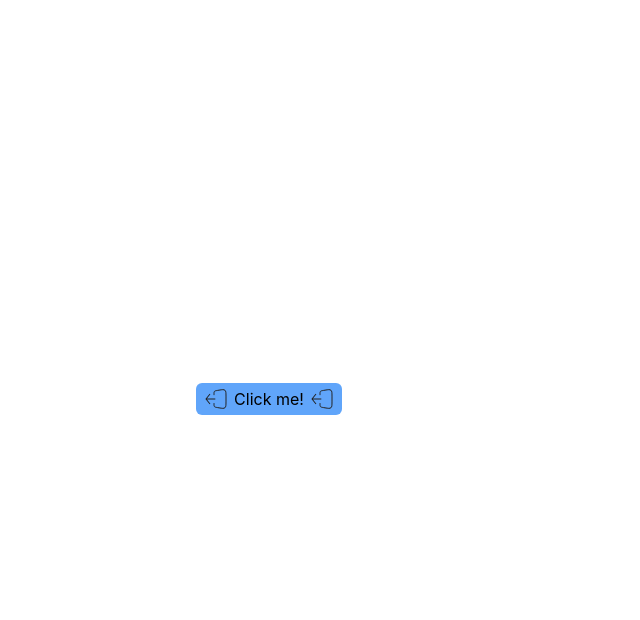
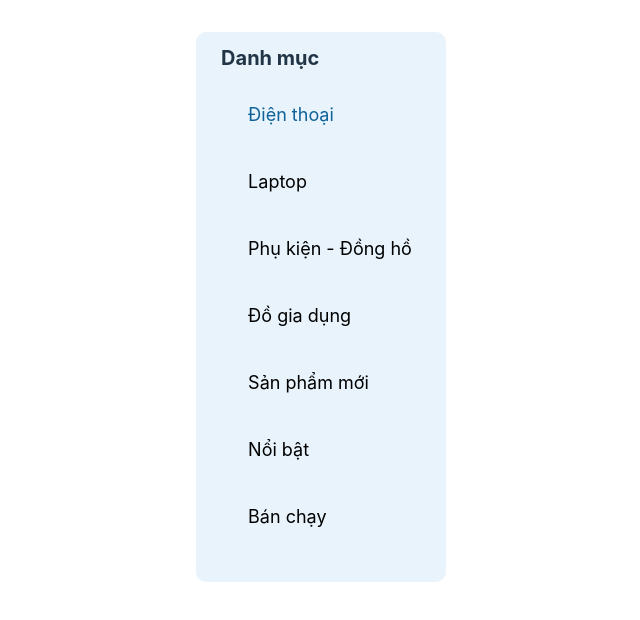
Before and after one commit to HCMUT-Tesell/Tesell, a React (Vite) app in the folder frontend/: page / in a window 1280 px wide. Shown: the top 620 px of the page, without its empty margins (371-1011 px from the left). Built offline with nearby package versions, Linux system fonts and the light colour scheme.

Commit message:
[FEAT](Khoa FE): ADD file Catalog.jsx to src/components and import it into src/App.jsx

```diff
--- a/frontend/src/App.jsx
+++ b/frontend/src/App.jsx
@@ -1,6 +1,7 @@
 import './App.css'
 import Button from './components/button/button'
 import Sign_out from './assets/Sign_out_icon/Sign_out_svg'
+import Catalog from './components/Catalog';
 
 function App() {
   const handleClick = () => {
@@ -9,6 +10,7 @@ function App() {
 
   return (
     <div>
+      <Catalog/>
       <Button label={'Click me!'} onClick={handleClick} icon_left={Sign_out()} icon_right={Sign_out()}></Button>
     </div>
   )
--- /dev/null
+++ b/frontend/src/components/Catalog.jsx
@@ -0,0 +1,87 @@
+import { useState } from 'react'
+
+
+const Catalog = () => {
+    const [activeTab, setActiveTab] = useState("phone");
+
+  return (
+    <div className="w-[316px] md:grid-cols-1 md:w-[140px]">
+        <div className="block  items-center bg-[#E8F3FB] rounded-[10px] md:min-h-[500px] xl:w-[250px] xl:h-[550px]  xl:fixed xl:top-8 xl:left-22">
+          <span className="grid pt-1 font-semibold text-[16px] md:font-bold md:flex md:pl-[20px] md:py-4 md:leading-5 xl:pb-[25px] xl:pl-[25px] xl:font-bold xl:text-[20px]">
+            Danh mục
+          </span>
+          <ul className="grid grid-cols-4 p-2 gap-x-2 gap-y-1 md:flex md:flex-col md:pl-[20px] md:gap-10 xl:pl-[52px] xl:gap-[40px]">
+            <span
+              onClick={() => setActiveTab("phone")}
+              className={` ${
+                activeTab === "phone" ? `text-[#0E6199]` : `text-black`
+              }  flex font-normal text-left  text-[12px] cursor-pointer max-h-7 md:text-left xl:text-[18px] xl:font-normal`}
+              href=""
+            >
+              Điện thoại
+            </span>
+            <span
+              onClick={() => setActiveTab("laptop")}
+              className={` ${
+                activeTab === "laptop" ? `text-[#0E6199]` : `text-black`
+              }  flex font-normal text-left text-[12px] cursor-pointer max-h-7  md:text-left xl:text-[18px] xl:font-normal`}
+              href=""
+            >
+              Laptop
+            </span>
+            <div className='grid grid-rows-subgrid col-span-2'>
+
+                <span
+                onClick={() => setActiveTab("accessories")}
+                className={` ${
+                    activeTab === "accessories" ? `text-[#0E6199]` : `text-black`
+                }  flex font-normal text-left text-[12px] cursor-pointer max-h-7  md:text-left xl:text-[18px] xl:font-normal`}
+                href=""
+                >
+                Phụ kiện - Đồng hồ
+                </span>
+            </div>
+
+            <span
+              onClick={() => setActiveTab("household")}
+              className={` ${
+                activeTab === "household" ? `text-[#0E6199]` : `text-black`
+              }  flex font-normal text-left text-[12px] cursor-pointer max-h-7  md:text-left xl:text-[18px] xl:font-normal`}
+              href=""
+            >
+              Đồ gia dụng
+            </span>
+            <span
+              onClick={() => setActiveTab("new")}
+              className={` ${
+                activeTab === "new" ? `text-[#0E6199]` : `text-black`
+              }  flex font-normal text-left text-[12px] cursor-pointer max-h-7  md:text-left xl:text-[18px] xl:font-normal`}
+              href=""
+            >
+              Sản phẩm mới
+            </span>
+            <span
+              onClick={() => setActiveTab("prominent")}
+              className={` ${
+                activeTab === "prominent" ? `text-[#0E6199]` : `text-black`
+              }  flex font-normal text-left text-[12px] cursor-pointer max-h-7  md:text-left xl:text-[18px] xl:font-normal`}
+              href=""
+            >
+              Nổi bật
+            </span>
+            <span
+              onClick={() => setActiveTab("bestselling")}
+              className={` ${
+                activeTab === "bestselling" ? `text-[#0E6199]` : `text-black`
+              }  flex font-normal text-left text-[12px] cursor-pointer max-h-7  md:text-left xl:text-[18px] xl:font-normal`}
+              href=""
+            >
+              Bán chạy
+            </span>
+          </ul>
+        </div>
+      </div>
+  )
+}
+
+export default Catalog
```
